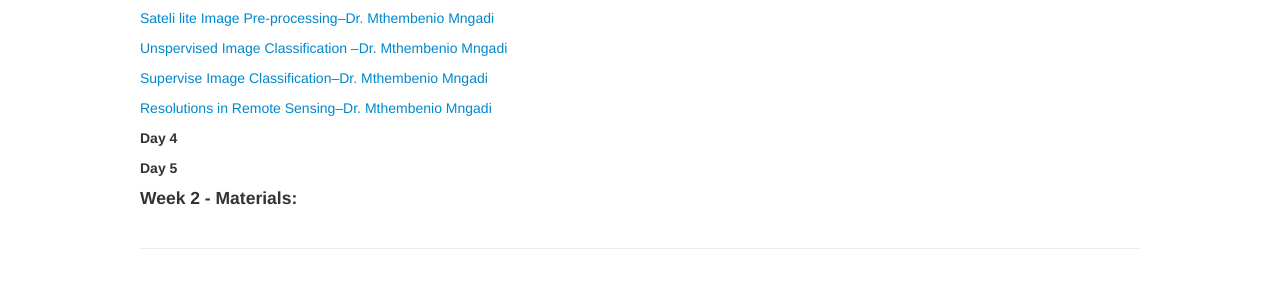
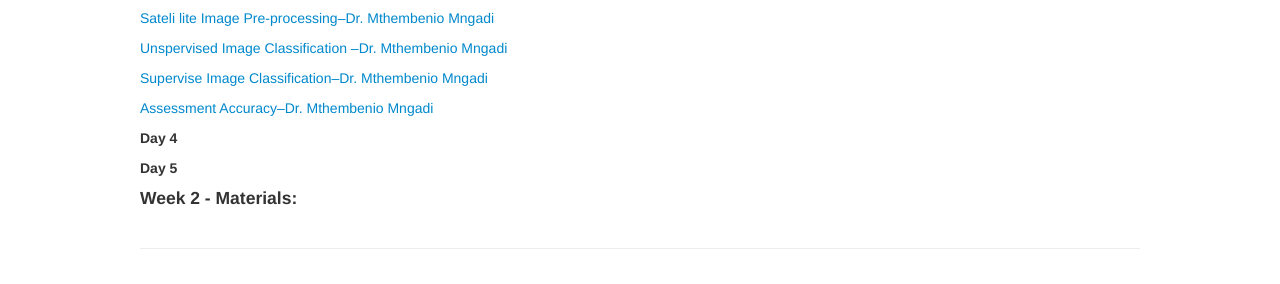
Before and after one commit to ccfscourseukzn/ccfscourseukzn.github.io, a Jekyll site: the page built from pages/lectures.md, in a window 1280 px wide. Shown: the part 774-1058 px from the top of the page. Built offline with Jekyll 4.4.1, drawn with Linux system fonts in a browser that asks for light colours.

Commit message:
Update lectures.md

```diff
--- a/pages/lectures.md
+++ b/pages/lectures.md
@@ -41,7 +41,7 @@ Below you'll find a list of links to lecture notes and code as well as links to
 
 <a href="https://ccfscourseukzn.github.io/PDFLectures/Supervise Classification.ppt" download> Supervise Image Classification--Dr. Mthembenio Mngadi</a> <br>
 
-<a href="https://ccfscourseukzn.github.io/PDFLectures/Resolutions in remote sensing.ppt" download> Resolutions in Remote Sensing--Dr. Mthembenio Mngadi</a> <br>
+<a href="https://ccfscourseukzn.github.io/PDFLectures/Accuracy Assessment.pptx" download> Assessment Accuracy--Dr. Mthembenio Mngadi</a> <br>
 
 
 ##### Day 4
```
